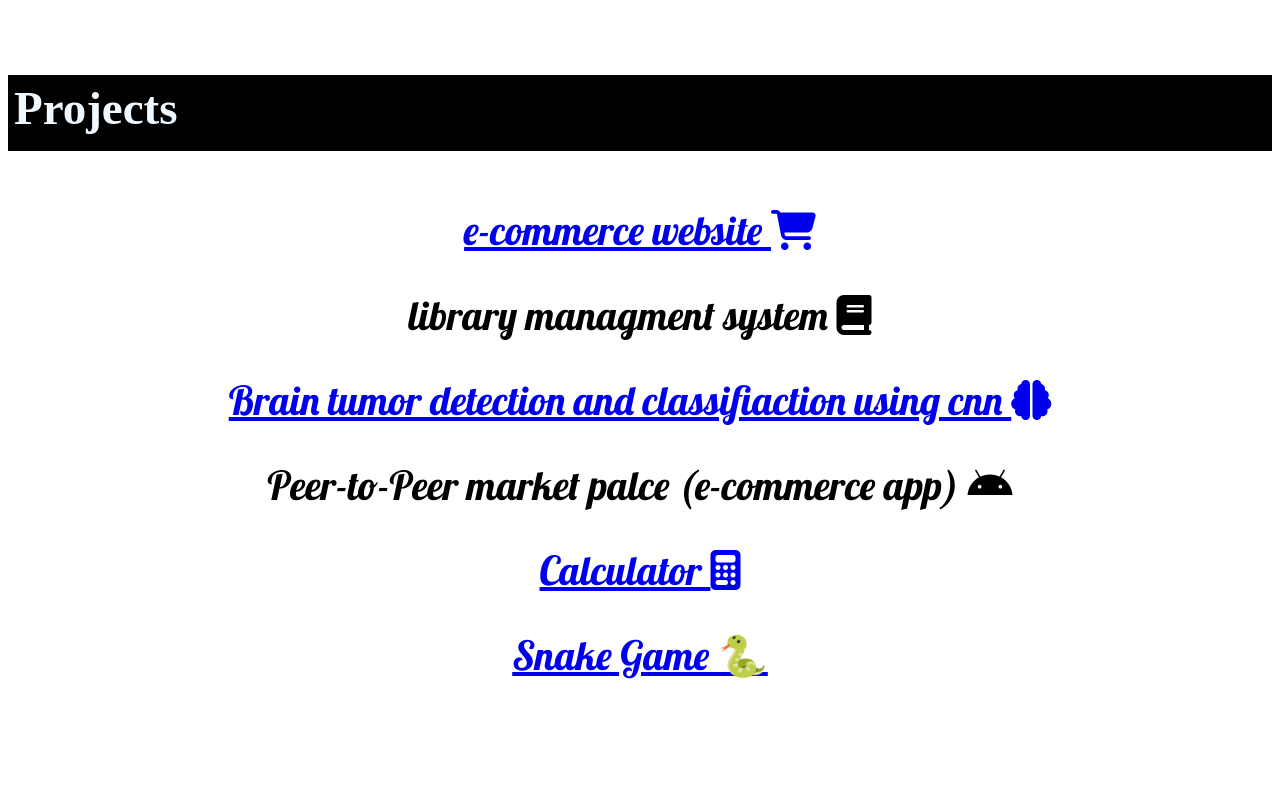
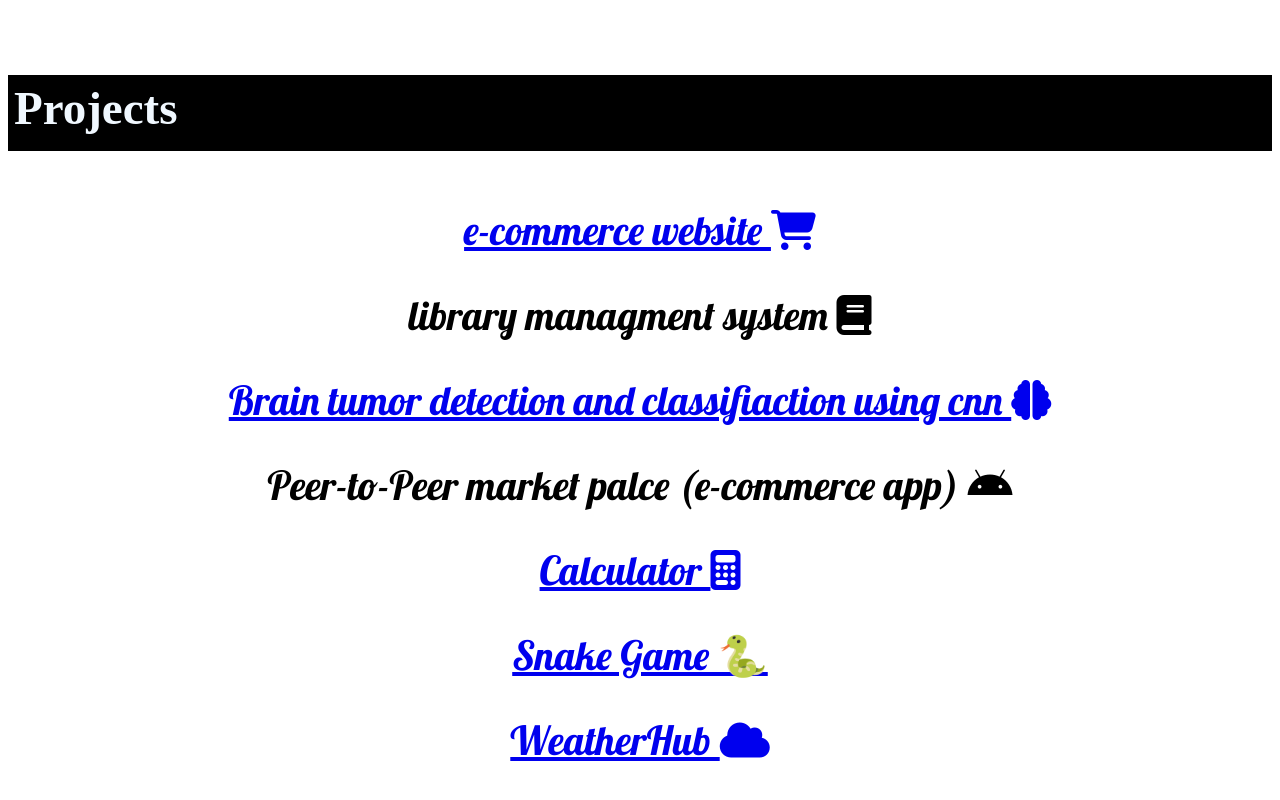
Before and after one commit to Jerinbabujb/me.github.io, a plain HTML site: page index.html in a window 1280 px wide. Shown: the part 1464-2264 px from the top of the page. Before the commit the page ends 2179 px from the top, so only its background shows below. Drawn offline with Linux system fonts and the light colour scheme.

Commit message:
Add files via upload

```diff
--- a/index.html
+++ b/index.html
@@ -111,6 +111,13 @@
                    🐍</a>
                   </div>
 
+
+                  <div class="WeatherHub">
+                    <a href="https://jerinbabujb.github.io/WeatherHub.github.io/">
+                    WeatherHub
+                    <i class="fa-solid fa-cloud"></i></a>
+                  </div>
+
               <script>
                 const letters = "ABCDEFGHIJKLMNOPQRSTUVWXYZ";
                 document.querySelector(".hackertype").querySelector("h1").onmouseover = (
--- a/style.css
+++ b/style.css
@@ -138,6 +138,12 @@
   font-family: Lobster;
   margin-bottom: 35px;
 }
+.WeatherHub{
+  text-align: center;
+  font-size: 40px;
+  font-family: Lobster;
+  margin-bottom: 35px;
+}
 .titk{
 
   padding:12%;
@@ -159,3 +165,6 @@
   margin:0;
   font-size: 89px;
 }
+a:hover{
+  text-decoration: none;
+}
```
